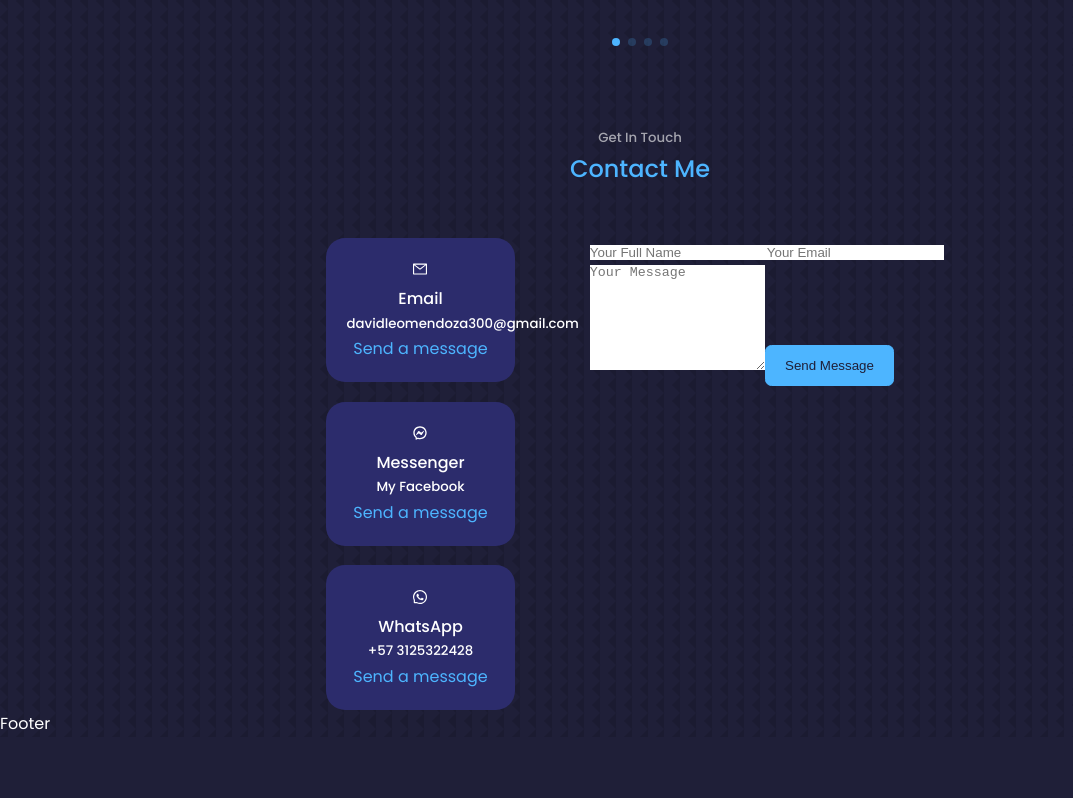
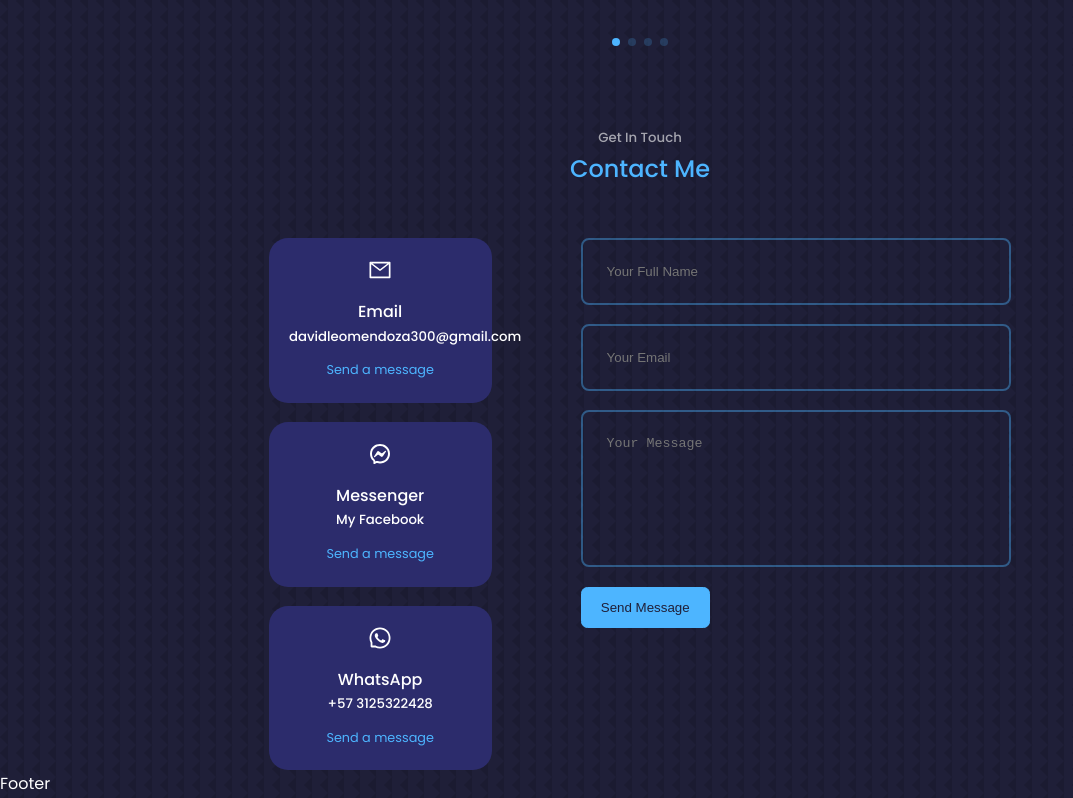
Before and after one commit to Maethor300/NewPortafolio, a React (Create React App) app: page / in a window 1280 px wide. Shown: the part 4631-5429 px from the top of the page, without its empty margins (0-1073 px from the left). Before the commit the page ends 5368 px from the top, so only its background shows below. Built offline with nearby package versions, Linux system fonts and the light colour scheme.

Commit message:
Finished contact

```diff
--- a/src/components/Contact/Contact.css
+++ b/src/components/Contact/Contact.css
@@ -2,7 +2,7 @@
     margin-top: 4rem;
 }
 .container.contact__container{
-    width: 49%;
+    width: 58%;
     display: grid;
     grid-template-columns: 30% 58%;
     gap:12%
@@ -24,3 +24,40 @@
     background: transparent;
     border-color:var(--color-primary-variant);
 }
+.contact__option-icon{
+    font-size: 1.5rem;
+    margin-bottom: 0.5rem;
+}
+.contact__option a {
+    margin-top: 0.7rem;
+    display: inline-block;
+    font-size: 0.8rem;
+}
+/* ========================= FORM ======================== */
+form{
+    display: flex;
+    flex-direction: column;
+    gap:1.2rem
+}
+input, textarea{
+    width:100%;
+    padding: 1.5rem;
+    border-radius: 0.5rem;
+    background: transparent;
+    border: 2px solid var(--color-primary-variant);
+    resize: none;
+    color: var(--color-white);
+}
+/* ================== MEDIA QUERIES (MEDIUM DEVICES) ==================*/
+@media screen and (max-width:1024px){
+     .container.contact__container{
+        grid-template-columns: 1fr;
+        gap:2rem;
+     }
+ }
+ /* ================== MEDIA QUERIES (SMALL DEVICES) ==================*/
+ @media screen and (max-width:600px){
+       .container.contact__container{
+         width: var(--container-width-sm);
+       }
+ }
--- a/src/components/Contact/Contact.jsx
+++ b/src/components/Contact/Contact.jsx
@@ -11,19 +11,19 @@ const Contact = () => {
             <div className="container contact__container">
                 <div className="contact__options">
                   <article className="contact__option">
-                    <AiOutlineMail/>
+                    <AiOutlineMail className="contact__option-icon"/>
                     <h4>Email</h4>
                     <h5>davidleomendoza300@gmail.com</h5>
                     <a href="mailto:davidleomendoza300@gmail.com" target="_blank">Send a message</a>
                   </article>
                   <article className="contact__option">
-                    <RiMessengerLine/>
+                    <RiMessengerLine className="contact__option-icon"/>
                     <h4>Messenger</h4>
                     <h5>My Facebook</h5>
                     <a href="https://facebook.com" target="_blank">Send a message</a>
                   </article>
                   <article className="contact__option">
-                    <AiOutlineWhatsApp/>
+                    <AiOutlineWhatsApp className="contact__option-icon"/>
                     <h4>WhatsApp</h4>
                     <h5>+57 3125322428</h5>
                     <a href="https://api.whatsapp.com/send?phone=573125322428">Send a message</a>
```
